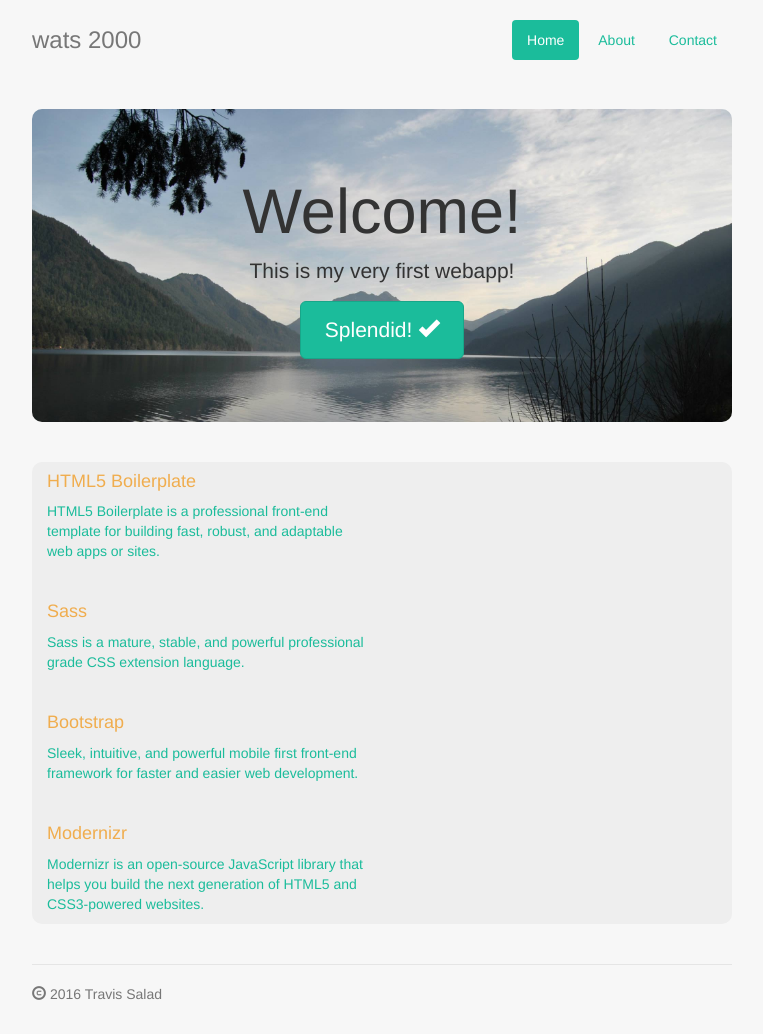
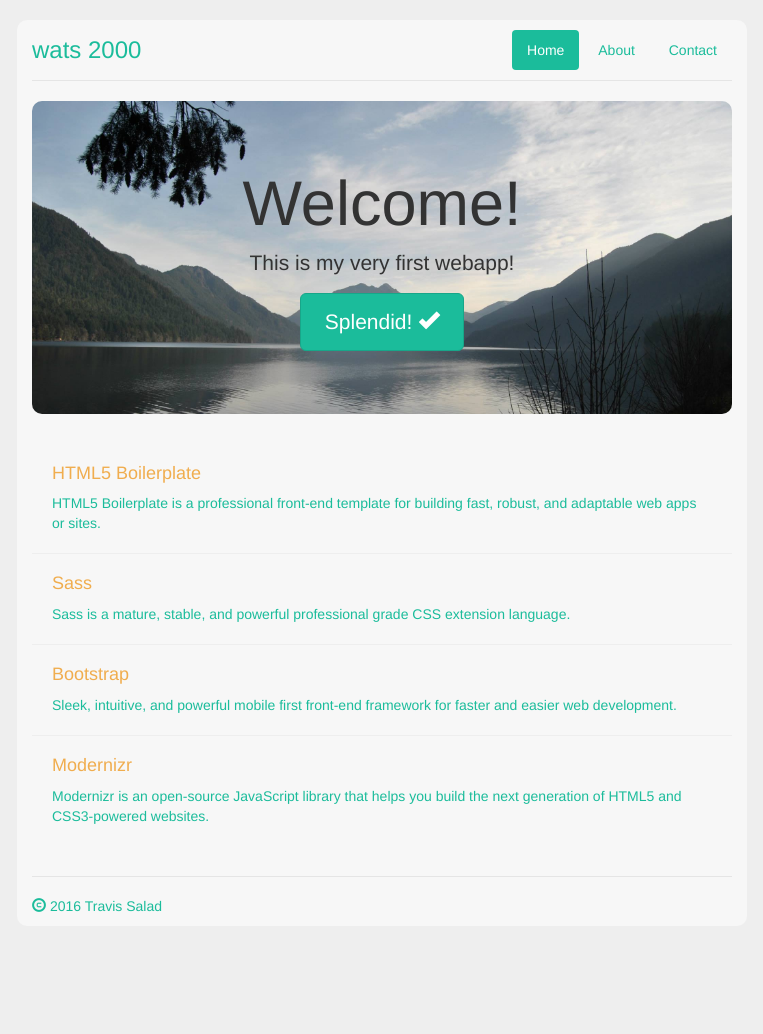
Before and after one commit to TravisSalad/test-repo, a website: page app/index.html in a window 1280 px wide. Shown: the whole page, without its empty margins (258-1021 px from the left). After the commit the page ends 946 px from the top, so only its background shows below. Drawn offline with nearby package versions, Linux system fonts and the light colour scheme; files that its build step writes are made by us from their sources; files whose address does not match are found by name.

Commit message:
added mixins, media query stlesheets, organized scss files.

```diff
--- a/app/index.html
+++ b/app/index.html
@@ -28,7 +28,7 @@
     <![endif]-->
 
 
-    <div class="container">
+    <div class="container main-container">
       <div class="header">
         <!-- <ul class="nav nav-pills pull-right"> -->
         <ul class="nav pull-right">
@@ -36,7 +36,7 @@
           <li><a href="#">About</a></li>
           <li><a href="#">Contact</a></li>
         </ul>
-        <h3 class="text-muted">wats 2000</h3>
+        <h3>wats 2000</h3>
       </div>
 
       <div class="jumbotron">
@@ -46,7 +46,7 @@
       </div>
 
       <div class="row marketing">
-        <div class="col-lg-6">
+        <div>
           <h4><a href="https://html5boilerplate.com/">HTML5 Boilerplate</a></h4>
           <p>HTML5 Boilerplate is a professional front-end template for building fast, robust, and adaptable web apps or sites.</p>
           <hr>
--- a/app/styles/_content.scss
+++ b/app/styles/_content.scss
@@ -1,15 +1,14 @@
- body {
-   color: $gray-dark;
-}
+//import mixins
+@import "mixins";
 
 .marketing {
-  background: $gray-lighter;
-  border-radius: 10px;
   a {
     color: $brand-warning;
+    padding: 0 20px 0 20px;
   }
   p {
     color: $brand-success;
+    padding: 0 20px 0 20px;
   }
 }
 
@@ -17,3 +16,75 @@
   @include border-top-radius(10px);
   @include border-bottom-radius(10px);
 }
+
+.main-container {
+  background: #F7F7F7;
+  @include border-radius(10px);
+}
+
+.browsehappy {
+  margin: 0.2em 0;
+  background: #ccc;
+  color: #000;
+  padding: 0.2em 0;
+}
+
+/* Space out content a bit */
+body {
+  padding-top: 20px;
+  padding-bottom: 20px;
+  background: $gray-lighter;
+  color: $gray-dark;
+}
+
+/* Everything but the jumbotron gets side spacing for mobile first views */
+.header,
+.marketing,
+.footer {
+  padding-left: 15px;
+  padding-right: 15px;
+  color: $brand-success;
+}
+
+/* Custom page header */
+.header {
+  border-bottom: 1px solid #e5e5e5;
+  padding: 10px 0 10px 0;
+  /* Make the masthead heading the same height as the navigation */
+  h3 {
+    margin-top: 0;
+    margin-bottom: 0;
+    line-height: 40px;
+  }
+}
+
+/* Custom page footer */
+.footer {
+  padding-top: 19px;
+  color: $brand-success;
+  border-top: 1px solid #e5e5e5;
+}
+
+.container-narrow > hr {
+  margin: 30px 0;
+}
+
+/* Main marketing message and sign up button */
+.jumbotron {
+  text-align: center;
+  border-bottom: 1px solid #e5e5e5;
+  background-image: url(/images/lakecrescent.jpg);
+  background-size: cover;
+  .btn {
+    font-size: 21px;
+    padding: 14px 24px;
+  }
+}
+
+/* Supporting marketing content */
+.marketing {
+  margin: 40px 0;
+  p + h4 {
+    margin-top: 28px;
+  }
+}
--- a/app/styles/main.scss
+++ b/app/styles/main.scss
@@ -13,93 +13,8 @@ $icon-font-path: "../bower_components/bootstrap-sass/assets/fonts/bootstrap/";
 //navigation styles
 @import "navigation";
 
-.browsehappy {
-  margin: 0.2em 0;
-  background: #ccc;
-  color: #000;
-  padding: 0.2em 0;
-}
+//mixins
+@import "mixins";
 
-/* Space out content a bit */
-body {
-  padding-top: 20px;
-  padding-bottom: 20px;
-  background: #F7F7F7;
-}
-
-/* Everything but the jumbotron gets side spacing for mobile first views */
-.header,
-.marketing,
-.footer {
-  padding-left: 15px;
-  padding-right: 15px;
-}
-
-/* Custom page header */
-.header {
-  // border-bottom: 1px solid #e5e5e5;
-
-  /* Make the masthead heading the same height as the navigation */
-  h3 {
-    margin-top: 0;
-    margin-bottom: 0;
-    line-height: 40px;
-    padding-bottom: 19px;
-  }
-}
-
-/* Custom page footer */
-.footer {
-  padding-top: 19px;
-  color: #777;
-  border-top: 1px solid #e5e5e5;
-}
-
-.container-narrow > hr {
-  margin: 30px 0;
-}
-
-/* Main marketing message and sign up button */
-.jumbotron {
-  text-align: center;
-  border-bottom: 1px solid #e5e5e5;
-  background-image: url(/images/lakecrescent.jpg);
-  background-size: cover;
-  .btn {
-    font-size: 21px;
-    padding: 14px 24px;
-  }
-}
-
-/* Supporting marketing content */
-.marketing {
-  margin: 40px 0;
-  p + h4 {
-    margin-top: 28px;
-  }
-}
-
-/* Responsive: Portrait tablets and up */
-@media screen and (min-width: 768px) {
-  .container {
-    max-width: 730px;
-  }
-
-  /* Remove the padding we set earlier */
-  .header,
-  .marketing,
-  .footer {
-    padding-left: 0;
-    padding-right: 0;
-  }
-
-  /* Space out the masthead */
-  .header {
-    margin-bottom: 30px;
-  }
-
-  /* Remove the bottom border on the jumbotron for visual effect */
-  .jumbotron {
-    border-bottom: 0;
-  }
-}
+//responsiveness
+@import "media-queries";
--- /dev/null
+++ b/app/styles/media-queries.scss
@@ -0,0 +1,24 @@
+/* Responsive: Portrait tablets and up */
+@media screen and (min-width: 768px) {
+  .container {
+    max-width: 730px;
+  }
+
+  /* Remove the padding we set earlier */
+  .header,
+  .marketing,
+  .footer {
+    padding-left: 0;
+    padding-right: 0;
+  }
+
+  /* Space out the masthead */
+  .header {
+    margin-bottom: 20px;
+  }
+
+  /* Remove the bottom border on the jumbotron for visual effect */
+  .jumbotron {
+    border-bottom: 0;
+  }
+}
--- /dev/null
+++ b/app/styles/mixins.scss
@@ -0,0 +1,9 @@
+//import variables
+@import "variables";
+
+@mixin border-radius($radius) {
+  -webkit-border-radius: $radius;
+     -moz-border-radius: $radius;
+      -ms-border-radius: $radius;
+          border-radius: $radius;
+}
--- a/app/styles/navigation.scss
+++ b/app/styles/navigation.scss
@@ -1,9 +1,13 @@
+//import variables
 @import "variables";
+
+//import mixins
+@import "mixins";
 
 .nav {
   li {
     display: inline-block;
-    border-radius: 4px;
+    @include border-radius(4px);
   } .active {
     background: $brand-success;
   } .active a {
```
